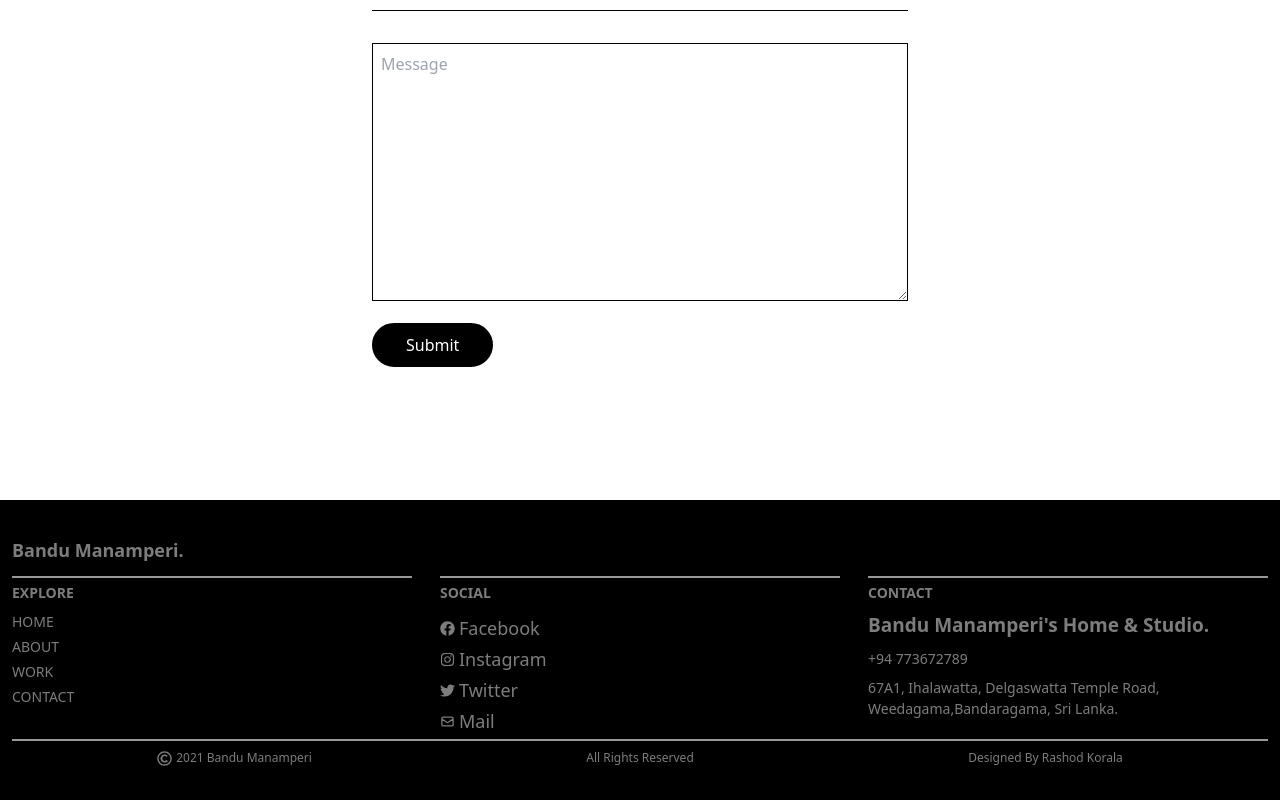
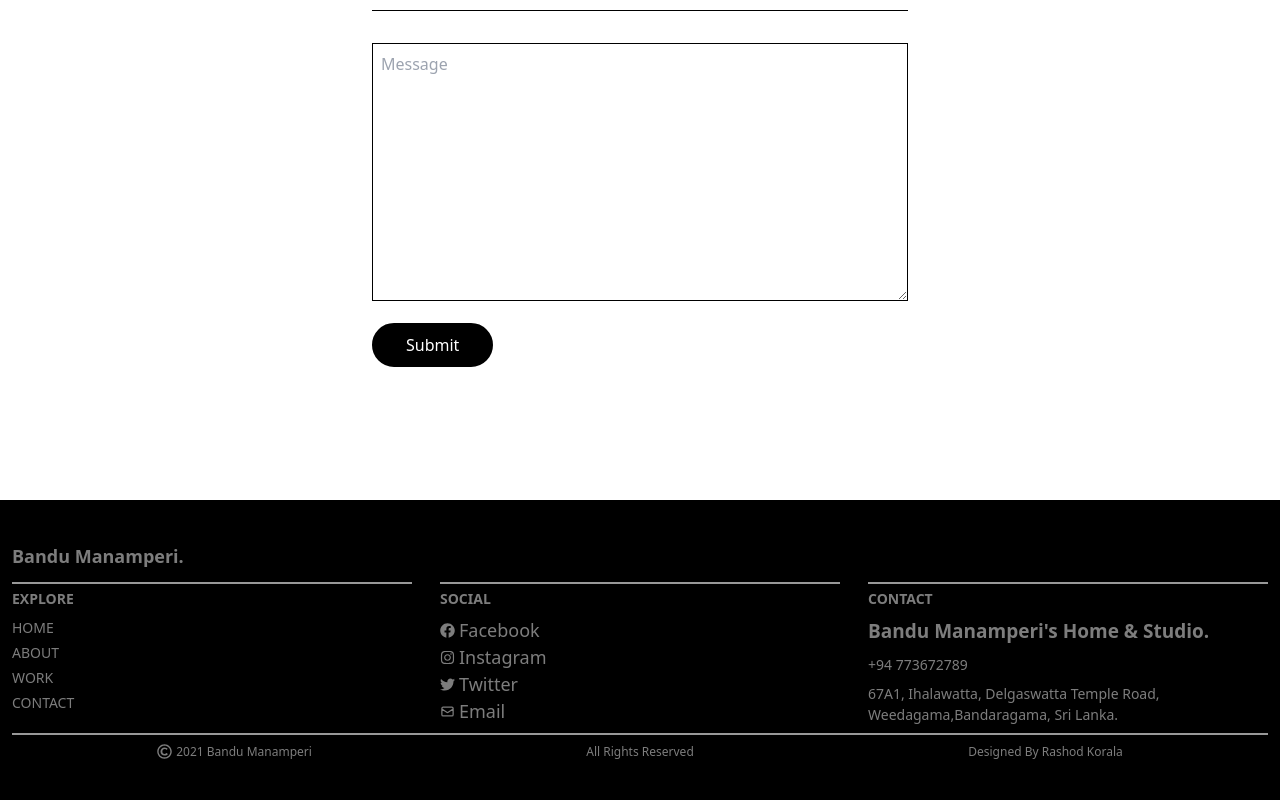
Before and after one commit to rashodkorala/bandumanamperi, a Next.js app: page / in a window 1280 px wide. Shown: the part 1900-2700 px from the top of the page. Built offline with nearby package versions, Linux system fonts and the light colour scheme.

Commit message:
removed li copmonents

```diff
--- a/src/Components/Footer.tsx
+++ b/src/Components/Footer.tsx
@@ -24,52 +24,56 @@ const Footer = (props: Props) => {
           <div className="flex flex-col w-full h-full justify-start items-start border-t-2 border-[#c0c0c0ca]">
             <h2 className="text-[14px] font-bold pt-1">EXPLORE</h2>
             <ul className="flex flex-col text-[14px] pt-2">
-              <li className="px-0 pb-1 uppercase">Home</li>
-              <li className="px-0 pb-1 uppercase">About</li>
-              <li className="px-0 pb-1 uppercase">Work</li>
-              <li className="px-0 pb-1 uppercase">Contact</li>
+              <Link href="/" className="px-0 pb-1 uppercase">
+                Home
+              </Link>
+              <Link href="/" className="px-0 pb-1 uppercase">
+                About
+              </Link>
+              <Link href="/" className="px-0 pb-1 uppercase">
+                Work
+              </Link>
+              <Link href="/" className="px-0 pb-1 uppercase">
+                Contact
+              </Link>
             </ul>
           </div>
           <div className="flex flex-col w-full h-full justify-start items-start border-t-2 border-[#c0c0c0ca]">
             <h2 className="text-[14px] font-bold pt-1">SOCIAL</h2>
-            <ul className="flex flex-col text-[14px pt-2">
-              <li className="flex py-1 px-0 items-center hover:underline">
-                <Link href="/">
-                  <FaFacebook size={15} className=" mr-1 hover:underline" />
-                </Link>
+            <ul className="flex flex-col text-[14px pt-2 gpa-1 pb-1">
+              {/* <li className="flex py-1 px-0 items-center hover:underline"> */}
+              <Link href="/" className="flex px-0 items-center hover:underline">
+                <FaFacebook size={15} className=" mr-1 hover:underline" />
                 Facebook
-              </li>
-              <li className="flex pb-1 px-0 items-center hover:underline">
-                <Link href="/">
-                  <FaInstagram size={15} className="mr-1 hover:underline" />
-                </Link>
+              </Link>
+
+              <Link href="/" className="flex px-0 items-center hover:underline">
+                <FaInstagram size={15} className="mr-1 hover:underline" />
                 Instagram
-              </li>
-              <li className="flex pb-1 px-0 items-center hover:underline">
-                <Link href="/">
-                  <FaTwitter size={15} className="mr-1" />
-                </Link>
+              </Link>
+
+              <Link href="/" className="flex px-0 items-center hover:underline">
+                <FaTwitter size={15} className="mr-1" />
                 Twitter
-              </li>
-              <li className="flex pb-1 px-0 items-center">
-                <Link href="/">
-                  <HiOutlineMail size={15} className="mr-1" />
-                </Link>{" "}
-                Mail
-              </li>
+              </Link>
+
+              <Link href="/" className="flex px-0 items-center hover:underline">
+                <HiOutlineMail size={15} className="mr-1" />
+                Email
+              </Link>
             </ul>
           </div>
           <div className="flex flex-col w-full h-full justify-start items-start border-t-2 border-[#c0c0c0ca]">
             <h2 className="text-[14px] font-bold pt-1">CONTACT</h2>
             <ul className="flex flex-col text-[14px] pt-2">
-              <li className="px-0 pb-2 text-[19px] font-bold">
+              <p className="px-0 pb-2 text-[19px] font-bold">
                 Bandu Manamperi&apos;s Home & Studio.
-              </li>
-              <li className="px-0 pb-2">+94 773672789</li>
-              <li className="px-0 pb-2">
+              </p>
+              <p className="px-0 pb-2">+94 773672789</p>
+              <p className="px-0 pb-2">
                 67A1, Ihalawatta, Delgaswatta Temple Road,
                 Weedagama,Bandaragama, Sri Lanka.
-              </li>
+              </p>
             </ul>
           </div>
         </div>
@@ -81,14 +85,14 @@ const Footer = (props: Props) => {
             </span>
             <span className="text-[12px]">All Rights Reserved</span>
             <span className="text-[12px]">
-              <a
+              <Link
                 href="https://rashodkorala.com"
                 target={"_blank"}
                 rel="noreferrer"
                 className="hover:underline "
               >
                 Designed By Rashod Korala
-              </a>
+              </Link>
             </span>
           </div>
         </div>
```
